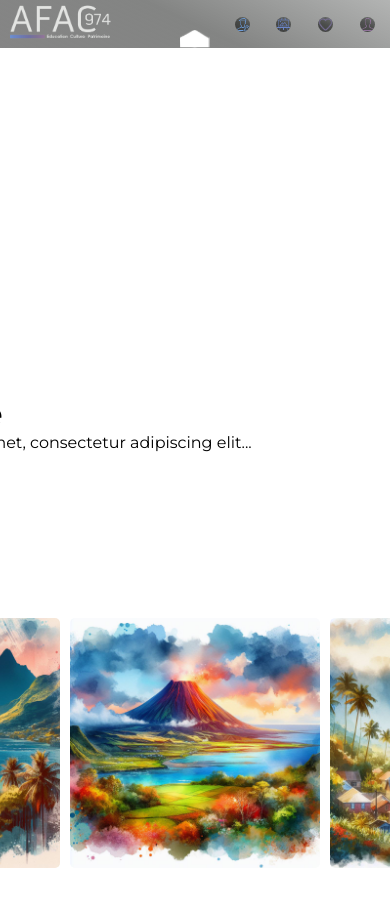
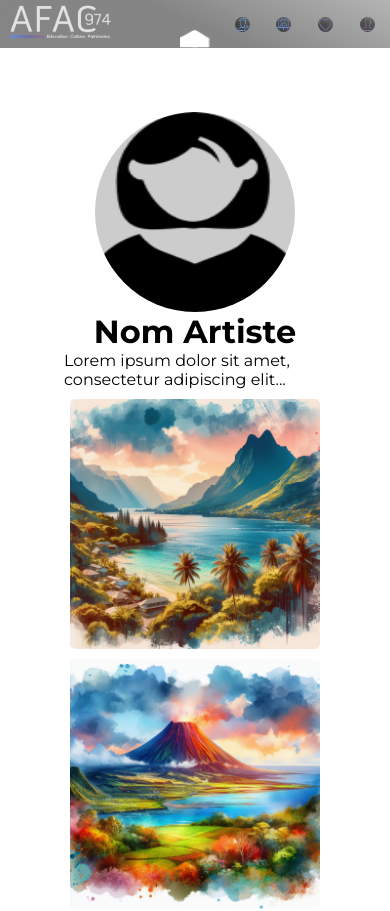
Before and after one commit to WildCodeSchool-2023-09/afac974, a React (Vite) app in the folder frontend/: page /artiste in a window 390 px wide. Shown: the top 911 px of the page. Built offline with nearby package versions, Linux system fonts and the light colour scheme; a web font is replaced by a local one; what granim would draw is missing.

Commit message:
done Artiste

```diff
--- a/frontend/src/pages/Artiste/Artiste.scss
+++ b/frontend/src/pages/Artiste/Artiste.scss
@@ -24,6 +24,11 @@
       font-family: "Montserrat", sans-serif;
       font-weight: 400;
     }
+    @media screen and (max-width: 768px) {
+      display: flex;
+      align-items: center;
+      flex-direction: column;
+    }
   }
 
   .artist-gallery {
@@ -39,5 +44,14 @@
       object-fit: cover;
       border-radius: 5px;
     }
+    @media screen and (max-width: 768px) {
+      flex-direction: column;
+    }
+  }
+  @media screen and (max-width: 768px) {
+    display: flex;
+    justify-content: center;
+    align-items: center;
+    height: 100%;
   }
 }
```
